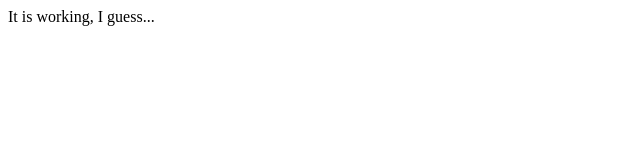
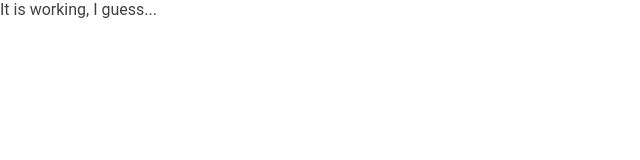
Before and after one commit to mloureiro/challenge-flickr-lite, a website built with webpack: page src/index.html in a window 1280 px wide. Shown: the whole page, without its empty margins (0-640 px from the left). Built offline with nearby package versions, Linux system fonts and the light colour scheme.

Commit message:
Define initial theme for the project
Signed-off-by: Marcos Loureiro <mloureiro.dev@gmail.com>

```diff
--- /dev/null
+++ b/src/index.css
@@ -0,0 +1,61 @@
+:root {
+	/* color pallet from: http://clrs.cc/ */
+	--raw-color-navy: #001f3f;
+	--raw-color-blue: #0074d9;
+	--raw-color-aqua: #b2e9ff;
+	--raw-color-teal: #39cccc;
+	--raw-color-olive: #3d9970;
+	--raw-color-green: #2ecc40;
+	--raw-color-lime: #01ff70;
+	--raw-color-yellow: #ffdc00;
+	--raw-color-orange: #ff851b;
+	--raw-color-red: #ff4136;
+	--raw-color-maroon: #85144b;
+	--raw-color-fuchsia: #f012be;
+	--raw-color-purple: #b10dc9;
+	--raw-color-silver: #dddddd;
+	--raw-color-gray: #aaaaaa;
+	--raw-color-black: #111111;
+	--raw-color-white: #ffffff;
+
+	font-size: 16px;
+	--size-xxxs: 0.25rem;
+	--size-xxs: 0.5rem;
+	--size-xs: 0.75rem;
+	--size-s: 0.875rem;
+	--size-m: 1rem;
+	--size-l: 1.125rem;
+	--size-xl: 1.25rem;
+	--size-xxl: 1.5rem;
+	--size-xxxl: 1.8rem;
+
+	--color-error: var(--raw-color-red);
+	--color-warn: var(--raw-color-orange);
+	--color-info: var(--raw-color-teal);
+	--color-action: var(--raw-color-silver);
+
+	--color-text-default: #404040;
+	--color-text-inverted: #c0c0c0;
+
+	--font-family-default: Oxygen, Roboto, Helvetica Neue, sans-serif;
+	--font-family-cursive: Brush Script MT, Brush Script Std, cursive;
+
+	--font-weight-medium: 400;
+	--font-weight-heavy: 700;
+
+	--border-radius-s: var(--size-xxxs);
+	--border-radius-m: var(--size-xxs);
+	--border-radius-l: var(--size-xs);
+}
+
+body {
+	width: 100vw;
+	height: 100vh;
+	margin: 0;
+	color: var(--color-text-default);
+	font-family: var(--font-family-default);
+}
+
+.hidden {
+	display: none;
+}
--- a/src/index.html
+++ b/src/index.html
@@ -1,9 +1,10 @@
 <!DOCTYPE html>
 <html>
-<head>
-	<title>My app</title>
-</head>
-<body>
-	<div id="app"></div>
-</body>
+	<head>
+		<meta charset="UTF-8" />
+		<title>flickr lite</title>
+	</head>
+	<body>
+		<div id="app"></div>
+	</body>
 </html>
--- a/src/index.js
+++ b/src/index.js
@@ -1,2 +1,3 @@
-document.getElementById('app')
-	.innerText = 'It is working, I guess...';
+import './index.css';
+
+document.getElementById('app').innerText = 'It is working, I guess...';
```
